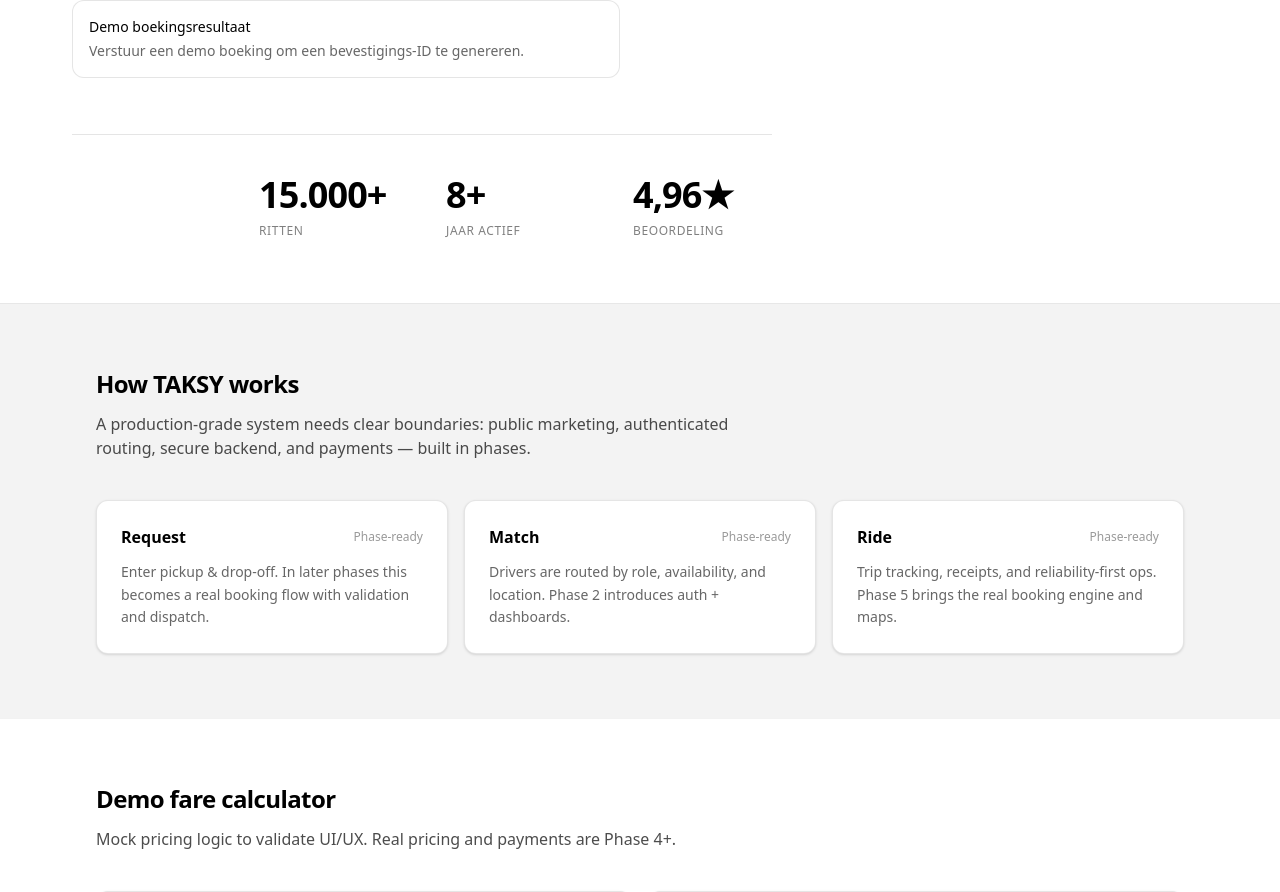
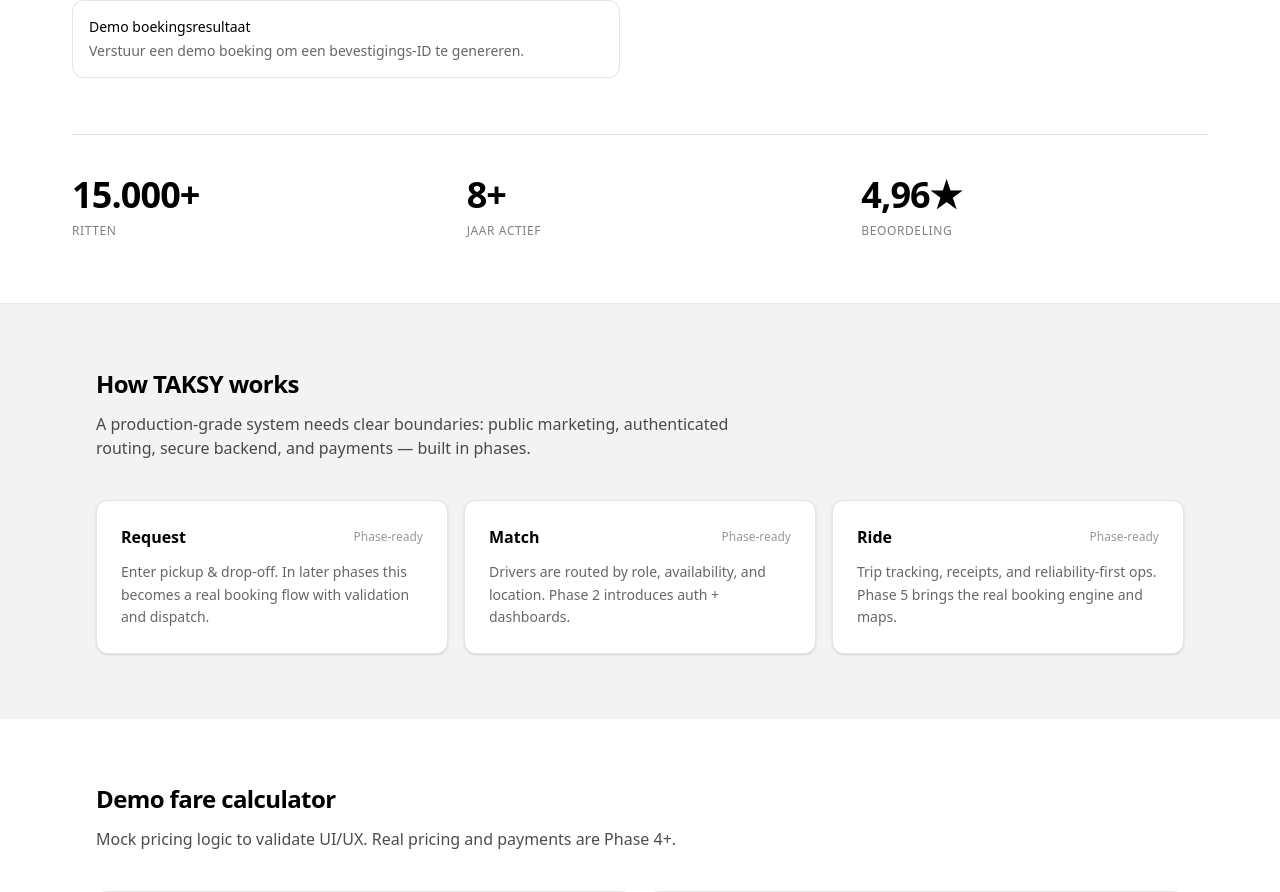
Before and after one commit to Taksyeu/Taksy, a Next.js app: page / in a window 1280 px wide. Shown: the part 894-1786 px from the top of the page. Built offline with nearby package versions, Linux system fonts and the light colour scheme.

Commit message:
Hero metrics container alignment fix

```diff
--- a/src/app/(public)/page.tsx
+++ b/src/app/(public)/page.tsx
@@ -15,12 +15,10 @@ export default function Page() {
             <HeroBooking />
 
             {/* Metrics strip (Section 1 only) */}
-            <div className="w-full max-w-[700px]">
-              <div className="mb-10 border-t border-black/10" />
+            <div className="w-full">
+              <div className="mb-10 w-full border-t border-black/10" />
 
-              <div className="grid gap-10 sm:gap-12 md:grid-cols-4">
-                <div className="hidden md:block" />
-
+              <div className="grid gap-10 sm:gap-12 md:grid-cols-3">
                 <div className="text-left">
                   <div className="text-[36px] font-bold leading-[40px] tracking-tight text-black">15.000+</div>
                   <div className="mt-2 text-xs font-medium uppercase tracking-wider text-black/50">
```
